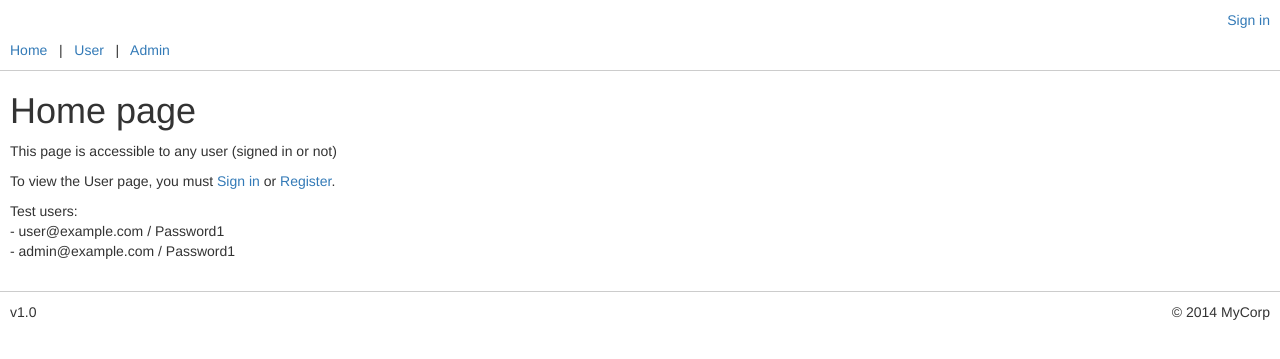
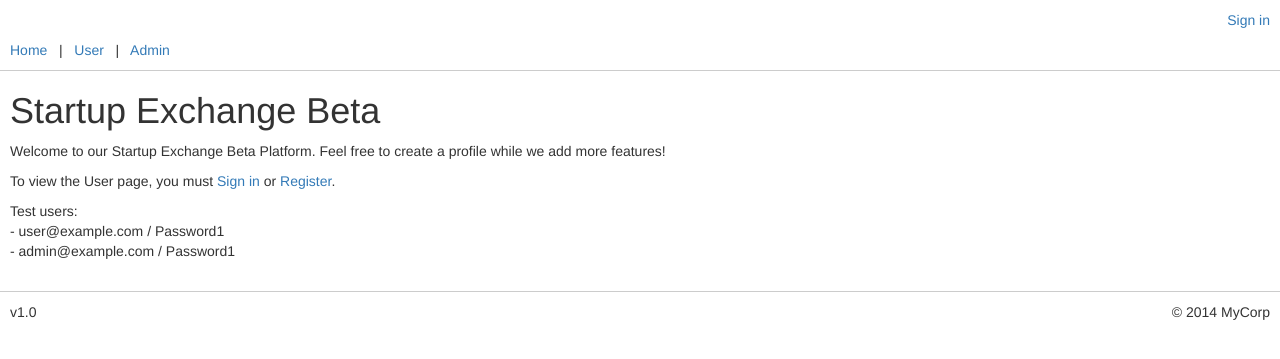
Before and after one commit to theresaming/sx-checkin, a Flask app: template app/templates/pages/home_page.html in a window 1280 px wide. Shown: the top 359 px of the page. Run offline with Flask 2, Linux system fonts and the light colour scheme; the template is opened without the code that fills it, so the values that code supplies are empty; some libraries are stand-ins or nearby versions.

Commit message:
email settings

```diff
--- a/app/init_app.py
+++ b/app/init_app.py
@@ -1,7 +1,3 @@
-# Copyright 2014 SolidBuilds.com. All rights reserved
-#
-# Authors: Ling Thio <ling.thio@gmail.com>
-
 from datetime import datetime
 from flask import Flask
 from flask_mail import Mail
--- a/app/local_settings.py
+++ b/app/local_settings.py
@@ -22,9 +22,9 @@ MAIL_SERVER = 'smtp.gmail.com'
 MAIL_PORT = 587
 MAIL_USE_SSL = False
 MAIL_USE_TLS = True
-MAIL_USERNAME = 'yourname@gmail.com'
-MAIL_PASSWORD = 'password'
-MAIL_DEFAULT_SENDER = '"Your Name" <yourname@gmail.com>'
+MAIL_USERNAME = 'theresaming@gmail.com'
+MAIL_PASSWORD = 'kujmxeigecdbkhaa'
+MAIL_DEFAULT_SENDER = '"Theresa Ming" <theresaming@gmail.com>'
 
 ADMINS = [
     '"Admin One" <admin1@gmail.com>',
--- a/app/models.py
+++ b/app/models.py
@@ -1,7 +1,3 @@
-# Copyright 2014 SolidBuilds.com. All rights reserved
-#
-# Authors: Ling Thio <ling.thio@gmail.com>
-
 from flask_user import UserMixin
 from flask_user.forms import RegisterForm
 from flask_wtf import FlaskForm
--- a/app/settings.py
+++ b/app/settings.py
@@ -5,7 +5,7 @@
 import os
 
 # Application settings
-APP_NAME = "Flask-User starter app"
+APP_NAME = "Startup Exchange Beta"
 APP_SYSTEM_ERROR_SUBJECT_LINE = APP_NAME + " system error"
 
 # Flask settings
--- a/app/templates/layout.html
+++ b/app/templates/layout.html
@@ -7,7 +7,7 @@
         <meta name="viewport" content="width=device-width, initial-scale=1">
         <!-- These 3 meta tags MUST come first -->
 
-        <title>Flask-User Starter App</title>
+        <title>Startup Exchange Portal</title>
 
         <!-- Bootstrap CSS and JS -->
         <link href="{{ url_for('static', filename='bootstrap/css/bootstrap.min.css') }}" rel="stylesheet">
--- a/app/templates/pages/home_page.html
+++ b/app/templates/pages/home_page.html
@@ -1,9 +1,9 @@
 {% extends "common/page_base.html" %}  {# common/page_base.html extends layout.html #}
 
 {% block content %}
-<h1>Home page</h1>
+<h1>Startup Exchange Beta</h1>
 
-<p>This page is accessible to any user (signed in or not)</p>
+<p>Welcome to our Startup Exchange Beta Platform. Feel free to create a profile while we add more features!</p>
 
 {% if not current_user.is_authenticated %}
 <p>
```
Also changed, not shown: app.sqlite, 5 other files.
